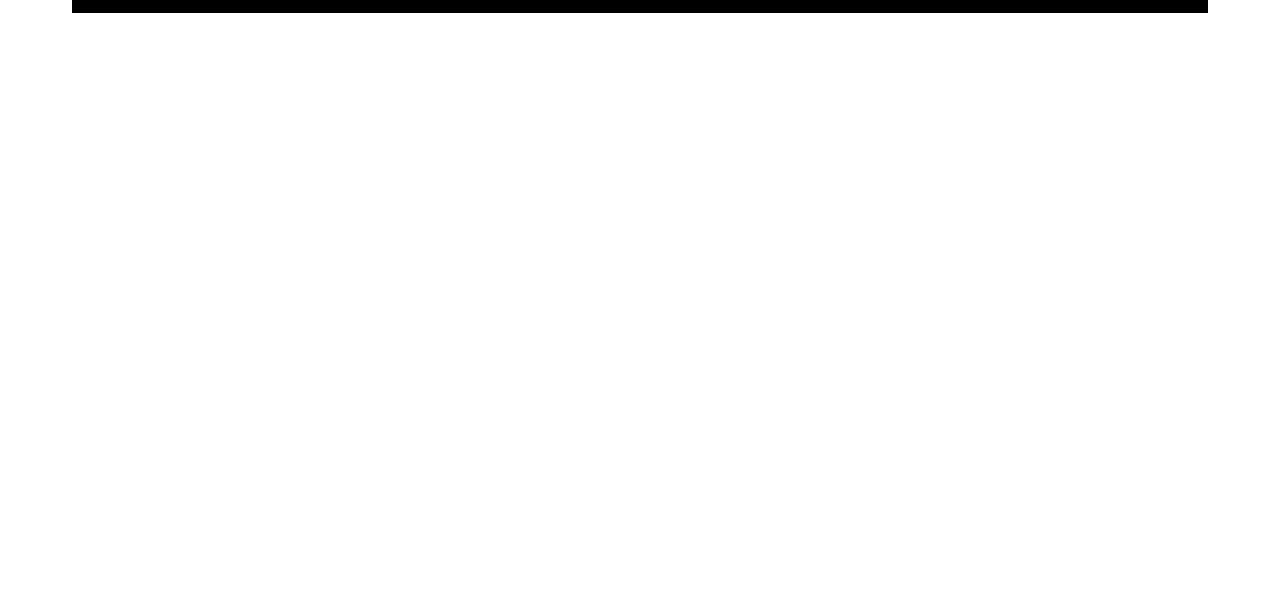
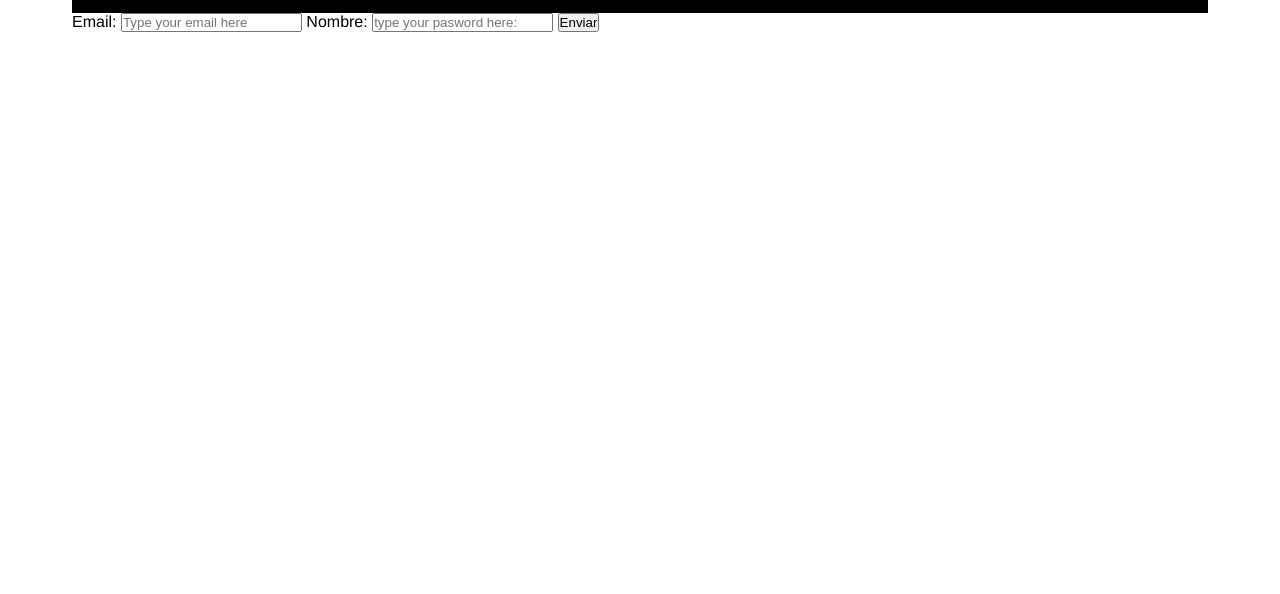
Before and after one commit to Sam01-maker/login-css, a plain HTML site: page index.html in a window 1280 px wide. Shown: the part 206-800 px from the top of the page. Drawn offline with Linux system fonts and the light colour scheme.

Commit message:
Crear form de login en html

```diff
--- a/index.html
+++ b/index.html
@@ -24,5 +24,26 @@
             </ul>
         </div>
     </header>
+
+    <main>
+        <form class="form-container" action="#" method="POST">
+
+        <label for="email-feild" class="email">
+            Email:
+
+            <input type="email" id="email-field" name="email" minlength="8" required placeholder="Type your email here">
+        </label>
+
+
+        <label for="pasword-field" class="pasword">
+            Nombre:
+
+            <input type="password" id="pasword-field" name="pasword" minlength="8" required placeholder="type your pasword here:">
+        </label>
+
+        <input type="submit" value="Enviar">
+
+        </form>
+    </main>
 </body>
 </html>
```
